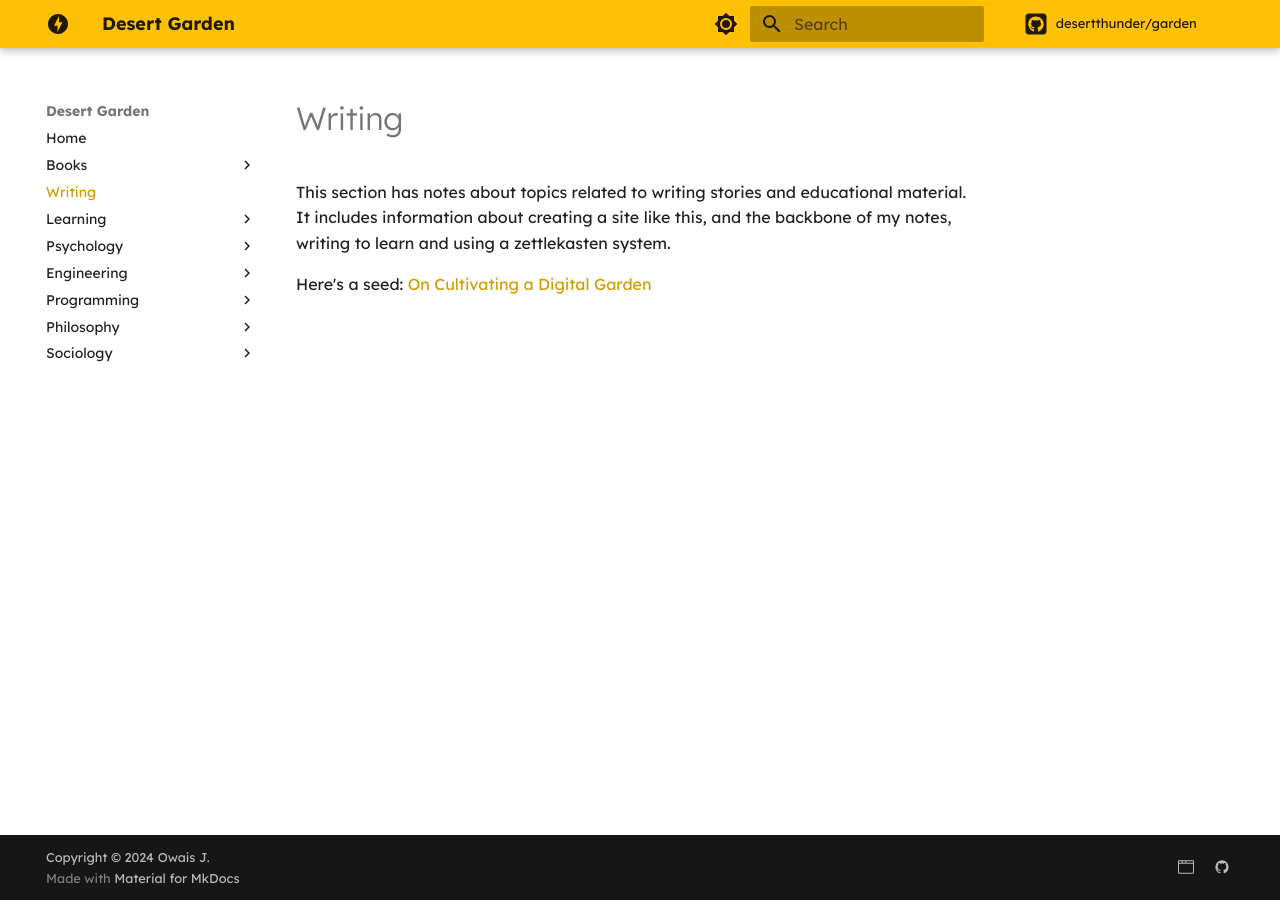
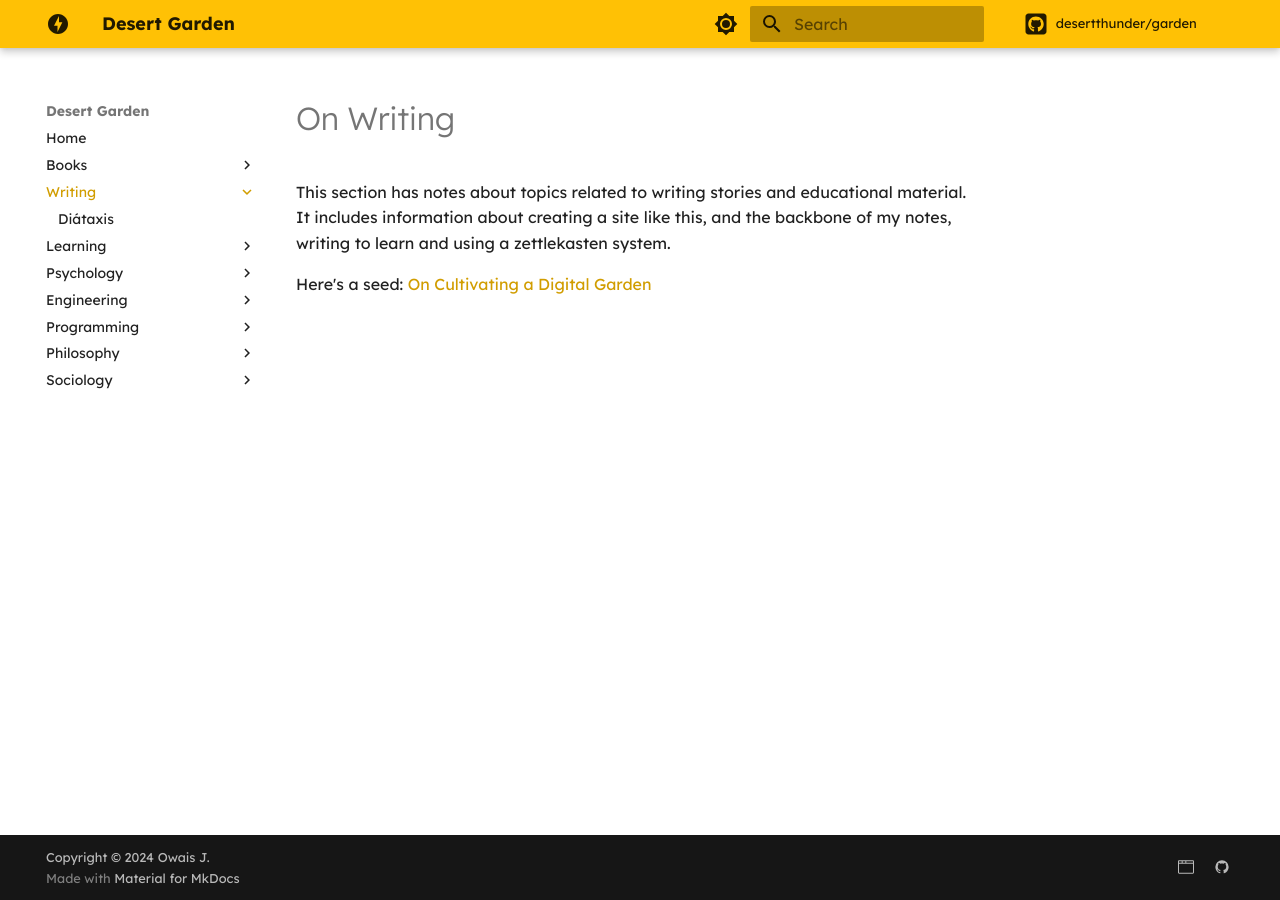
Before and after one commit to desertthunder/garden, an MkDocs documentation site: the page built from docs/writing/README.md, in a window 1280 px wide. Built offline with MkDocs 1.6.1 and Material for MkDocs 9.7.7, drawn with Linux system fonts in a browser that asks for light colours; comment, search, counter and statistics services are not loaded; part of the change alters nothing that is shown.

Commit message:
updated navigation

```diff
--- a/mkdocs.yml
+++ b/mkdocs.yml
@@ -68,7 +68,9 @@ nav:
     - books/README.md
     - How to Take Smart Notes: writing/book-ahrens-2017.md
     - How to Be Perfect: philosophy/book-schur-2023.md
-  - Writing: writing/README.md
+  - Writing:
+    - writing/README.md
+    - Diátaxis: writing/diataxis.md
   - Learning:
     - Active Inhibition: writing/active_inhibition.md
     - Autonomy in Work: writing/autonomy_in_work.md
@@ -106,6 +108,7 @@ nav:
       - Django:
         - REST Framework:
           - engineering/web/django/rest/README.md
+      - Elm: engineering/elm.md
   - Programming:
       - programming/README.md
       - Design Patterns:
```
